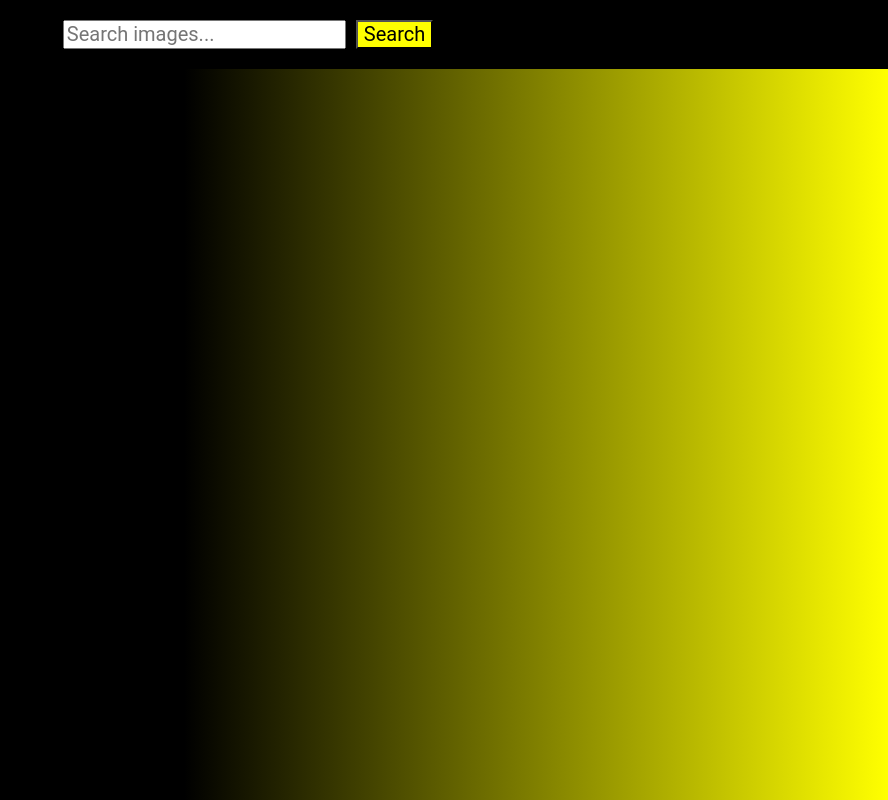
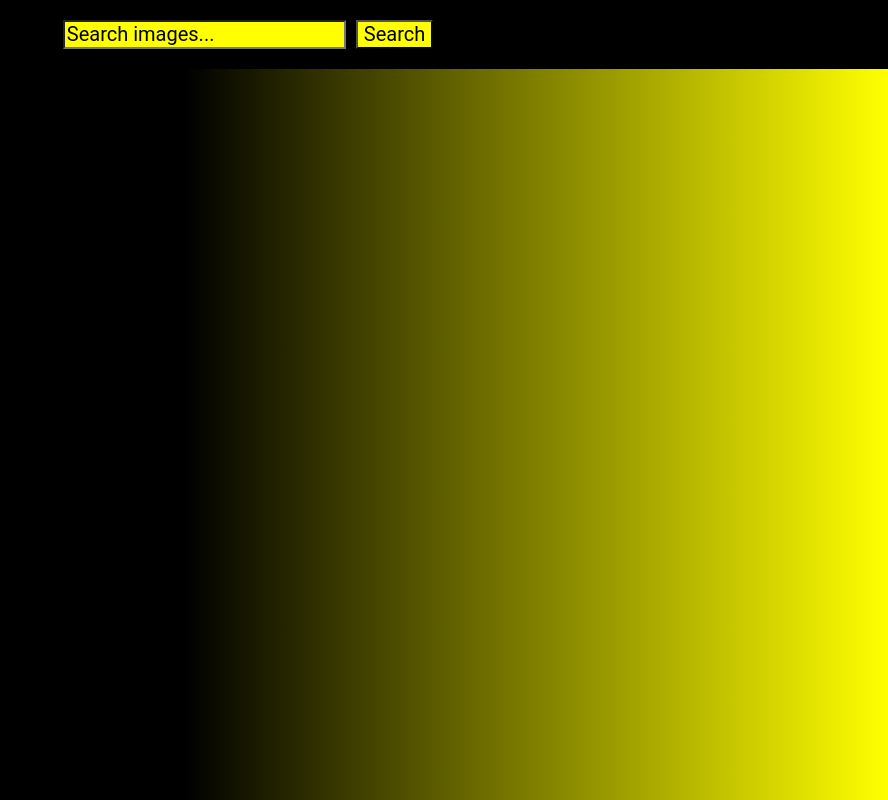
Before and after one commit to ZviezdilinArt/goit-js-hw-11, a website built with Parcel: page src/index.html in a window 1280 px wide. Shown: the whole page, without its empty margins (392-1280 px from the left). Built offline with nearby package versions, Linux system fonts and the light colour scheme; what simplelightbox would draw is missing.

Commit message:
correction styles

```diff
--- a/src/index.html
+++ b/src/index.html
@@ -11,6 +11,7 @@
     <section class="form-section">
       <form class="search-form" id="search-form">
         <input
+        class="input-form"
           type="text"
           name="searchQuery"
           autocomplete="off"
--- a/src/sass/_form.scss
+++ b/src/sass/_form.scss
@@ -20,18 +20,9 @@ body {
     background-image: linear-gradient(to right, black 45%, yellow);
 }
 
-.list {
-    list-style: none;
-}
-
-.link {
-    text-decoration: none;
-}
-
 .form-section {
     position: fixed;
     width: 100%;
-
 
 }
 
@@ -48,12 +39,20 @@ body {
     background-color: black;
 }
 
+.input-form {
+    background-color: yellow;
+    color: black;
+}
+
+::placeholder {
+    color: black;
+
+}
+
 .search-button {
-
     color: black;
     background-color: yellow;
 }
-
 
 .gallery-section {
     padding-top: 70px;
```
